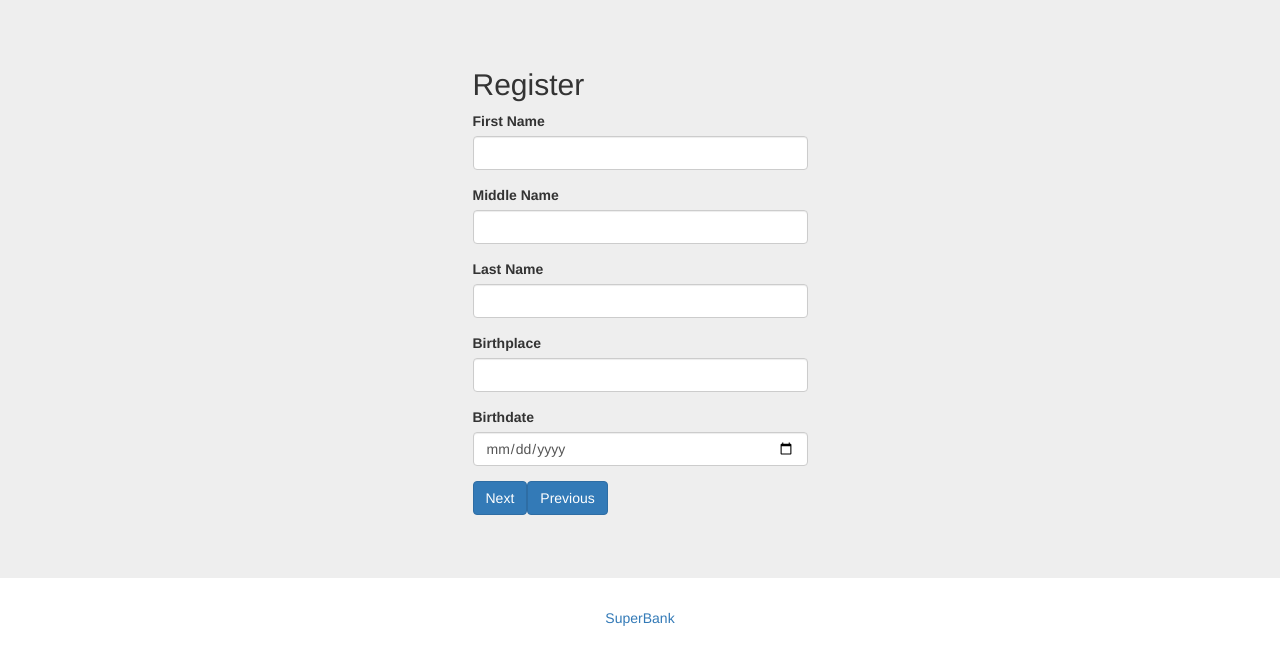
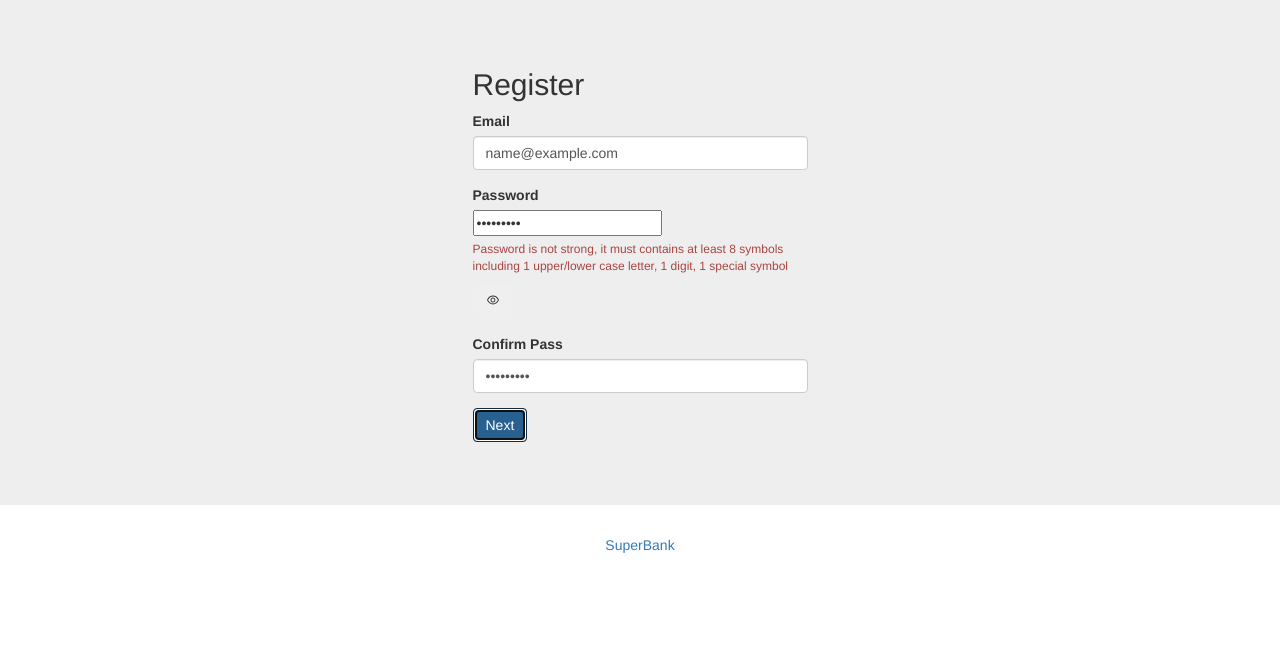
Before and after one commit to parhanchik/frontend, a React (Create React App) app: page /register in a window 1280 px wide. Both pictures are taken after typing "name@example.com", "Sample123", "Sample123" into the empty fields and a click on the button "Next". Shown: the top 664 px of the page. Built offline with nearby package versions, Linux system fonts and the light colour scheme.

Commit message:
2fa frontend: multistep registration form, full functionality (no  error handling)

```diff
--- a/src/RegisterPage/PassportDetails.jsx
+++ b/src/RegisterPage/PassportDetails.jsx
@@ -18,19 +18,20 @@ class PassportDetails extends React.Component {
         this.handleSubmit = this.handleSubmit.bind(this);
     }
 
-
     back = e => {
         e.preventDefault();
         this.props.prevStep();
     };
 
-    //validateSeries(value)
-    //{
-    //    if (!value) return false;
-    //    if (/^([0-9]{4})$/.test(value))
-    //        this.setState({isSeriesValid: true})
-    //    else this.setState({isSeriesValid: false});
-    //}
+    validateSeries(value)
+    {
+        if (!value) return false;
+        if (/^([0-9]{4})$/.test(value))
+            //this.setState({isSeriesValid: true})
+        //else this.setState({isSeriesValid: false});
+            return true;
+        else return false;
+    }
 
     //validateNumber(value)
     //{
@@ -44,7 +45,7 @@ class PassportDetails extends React.Component {
 
 
     handleSubmit(event) {
-        const { values, handleChange } = this.props;
+        const { values, handleChange, valid_values } = this.props;
         event.preventDefault();
 
         //this.completeTimestamps();
@@ -55,7 +56,8 @@ class PassportDetails extends React.Component {
             && values.firstName && values.middleName
             && values.lastName && values.issuedBy
             && values.issuedAt && values.address
-            && values.birthplace && values.birthdate && values.confirmPass) {
+            && values.birthplace && values.birthdate && values.confirmPass
+        && valid_values.series &&valid_values.number) {
             const user = { email: values.email,
                 password: values.password,
                 series:values.series,
@@ -82,7 +84,7 @@ class PassportDetails extends React.Component {
 
 
     render() {
-        const { values, handleChange } = this.props;
+        const { values, handleChange, valid_values } = this.props;
 
         const { registering  } = this.props;
         const { submitted } = this.state;
@@ -99,18 +101,25 @@ class PassportDetails extends React.Component {
             <div className="col-md-6 col-md-offset-3">
                 <h2>Register</h2>
                 <form name="form" onSubmit={this.handleSubmit}>
-                    <div className={'form-group' + (submitted && (!values.series)  ? ' has-error' : '')}>
+                    <div className={'form-group' + (submitted && ((!values.series) || !valid_values.isSeriesValid)  ? ' has-error' : '')}>
                         <label htmlFor="series">Series</label>
-                        <input type="text" className="form-control" name="series" value={values.series} onChange={handleChange('series')} />
+                        <input type="text" className="form-control" name="series" value={values.series}
+                               pattern={"[0-9]{4}"} onChange={handleChange('series')} />
                         {submitted && !values.series &&
                             <div className="help-block">Series is required</div>
                         }
+                        {submitted && values.series && !valid_values.isSeriesValid &&
+                            <div className="help-block">Series has invalid symbols</div>
+                        }
                     </div>
-                    <div className={'form-group' + (submitted && !values.number ? ' has-error' : '')}>
+                    <div className={'form-group' + (submitted && (!values.number || !valid_values.isNumberValid)  ? ' has-error' : '')}>
                         <label htmlFor="number">Number</label>
                         <input type="text" className="form-control" name="number" value={values.number } onChange={handleChange('number')} />
                         {submitted && !values.number &&
                             <div className="help-block">Number is required</div>
+                        }
+                        {submitted && values.number && !valid_values.isNumberValid &&
+                            <div className="help-block">Number has invalid symbols</div>
                         }
                     </div>
                     <div className={'form-group' + (submitted && !values.issuedBy ? ' has-error' : '')}>
--- a/src/RegisterPage/PersonalDetails.jsx
+++ b/src/RegisterPage/PersonalDetails.jsx
@@ -19,9 +19,10 @@ class PersonalDetails extends React.Component {
 
     continue = e => {
         this.setState({submitted:true});
-        const { values, handleChange } = this.props;
+        const { values, handleChange, valid_values } = this.props;
         e.preventDefault();
-        if (values.firstName && values.middleName && values.lastName && values.birthdate && values.birthplace )
+        if (values.firstName && values.middleName && values.lastName && values.birthdate && values.birthplace
+            && valid_values.isFirstNameValid && valid_values.isMiddleNameValid && valid_values.isLastNameValid)
         this.props.nextStep();
     };
 
@@ -46,7 +47,7 @@ class PersonalDetails extends React.Component {
 
 
         const { registering  } = this.props;
-        const { values, handleChange } = this.props;
+        const { values, handleChange, valid_values } = this.props;
         // const { user, submitted, isPasswordShown, confirmPass, isPasswordStrong } = this.state;
 
         //const handleSeriesChange = evt =>{
@@ -58,25 +59,34 @@ class PersonalDetails extends React.Component {
             <div className="col-md-6 col-md-offset-3">
                 <h2>Register</h2>
                 <form name="form">
-                    <div className={'form-group' + (submitted && !values.firstName ? ' has-error' : '')}>
+                    <div className={'form-group' + (submitted && (!values.firstName || !valid_values.isFirstNameValid) ? ' has-error' : '')}>
                         <label htmlFor="firstName">First Name</label>
                         <input type="text" className="form-control" name="firstName" value={values.firstName} onChange={handleChange('firstName')} />
                         {submitted && !values.firstName &&
                             <div className="help-block">First Name is required</div>
                         }
+                        {submitted && values.firstName && !valid_values.isFirstNameValid &&
+                            <div className="help-block">First Name has invalid symbols</div>
+                        }
                     </div>
-                    <div className={'form-group' + (submitted && !values.middleName ? ' has-error' : '')}>
+                    <div className={'form-group' + (submitted && (!values.middleName || !valid_values.isMiddleNameValid) ? ' has-error' : '')}>
                         <label htmlFor="middleName">Middle Name</label>
                         <input type="text" className="form-control" name="middleName" value={values.middleName} onChange={handleChange('middleName')} />
                         {submitted && !values.middleName &&
                             <div className="help-block">Middle Name is required</div>
                         }
+                        {submitted && values.middleName && !valid_values.isMiddleNameValid &&
+                            <div className="help-block">Middle Name has invalid symbols</div>
+                        }
                     </div>
-                    <div className={'form-group' + (submitted && !values.lastName ? ' has-error' : '')}>
+                    <div className={'form-group' + (submitted && (!values.lastName || !valid_values.isLastNameValid) ? ' has-error' : '')}>
                         <label htmlFor="lastName">Last Name</label>
                         <input type="text" className="form-control" name="lastName" value={values.lastName} onChange={handleChange('lastName')} />
                         {submitted && !values.lastName &&
                             <div className="help-block">Last Name is required</div>
+                        }
+                        {submitted && values.lastName && !valid_values.isLastNameValid &&
+                            <div className="help-block">Last Name has invalid symbols</div>
                         }
                     </div>
                     <div className={'form-group' + (submitted && !values.birthplace ? ' has-error' : '')}>
--- a/src/RegisterPage/RegisterPage.jsx
+++ b/src/RegisterPage/RegisterPage.jsx
@@ -32,6 +32,19 @@ class RegisterPage extends React.Component {
             //isPasswordShown: false,
             confirmPass: '',
             isPasswordStrong: false,
+            isEmailValid: false,
+            isPasswordValid: false,
+            isSeriesValid: false,
+            isNumberValid: false,
+            isFirstNameValid: false,
+            isMiddleNameValid: false,
+            isLastNameValid: false,
+            isIssuedByValid: false,
+            isIssuedAtValid: false,
+            isAddressValid: false,
+            isBirthplaceValid: false,
+            isBirthdateValid: false,
+
             step:1
             };
 
@@ -43,24 +56,124 @@ class RegisterPage extends React.Component {
         document.title = "SuperBank Register";
     }
 
+    validatePassword (value)  {
+        if (!value) return false;
+
+        if (validator.isStrongPassword(value, {
+            minLength: 8, minLowercase: 1,
+            minUppercase: 1, minNumbers: 1, minSymbols: 1
+        })) {
+            return true;
+        } else {
+            return false;
+        }
+    }
 
 
+    validate(name, value)
+    {
 
-    handleChange(event) {
-        const { name, value } = event.target;
+        //console.log(name, value)
+        //console.log(/^[0-9a-zA-Z._-]+@[0-9a-zA-Z._-]+\.[0-9a-zA-Z._-]+$/.test(value))
+        if (name === "email")
+        {
+
+            if (/^[0-9a-zA-Z._-]+@[0-9a-zA-Z._-]+\.[0-9a-zA-Z._-]+$/.test(value))
+            {console.log("YES");this.setState({ isEmailValid: true });}
+            else {console.log("NO");this.setState({ isEmailValid: false });}
+        }
 
         if (name === "password")
         {
             if (this.validatePassword(value))
             {this.setState({ isPasswordStrong: true });}
             else {this.setState({ isPasswordStrong: false });}
+            /// add valid
+            //if (/^[a-zA-Z0-9!"#$%&'()*+,./:;<=>?@\[\\\]^_`{|}~ -]+$/.test(value))
+            //{this.setState({ isPasswordValid: true });}
+            //else {this.setState({ isPasswordValid: false });}
+
+        }
+        if (name === "series")
+        {
+            if (/^[0-9]{4}$/.test(value))
+            {this.setState({ isSeriesValid: true });}
+            else {this.setState({ isSeriesValid: false });}
+        }
+
+        if (name === "number")
+        {
+            if (/^[0-9]{6}$/.test(value))
+            {this.setState({ isNumberValid: true });}
+            else {this.setState({ isNumberValid: false });}
+        }
+
+
+        if (name === "firstName")
+        {
+            if (/^[A-Z][a-z]*$/.test(value))
+            {this.setState({ isFirstNameValid: true });}
+            else {this.setState({ isFirstNameValid: false });}
+        }
+
+        if (name === "middleName")
+        {
+            if (/^[A-Z][a-z]*$/.test(value))
+            {this.setState({ isMiddleNameValid: true });}
+            else {this.setState({ isMiddleNameValid: false });}
+        }
+
+        if (name === "lastName")
+        {
+            if (/^[A-Z][a-z]*$/.test(value))
+            {this.setState({ isLastNameValid: true });}
+            else {this.setState({ isLastNameValid: false });}
+        }
+
+        //if (name === "issuedBy")
+        //{
+        //    if (/^[0-9]{4}$/.test(value))
+        //    {this.setState({ isIssuedByValid: true });}
+        //    else {this.setState({ isIssuedByValid: false });}
+        //}
+
+        //if (name === "address")
+        //{
+        //    if (/^[0-9]{4}$/.test(value))
+        //    {this.setState({ isAddressValid: true });}
+        //    else {this.setState({ isAddressValid: false });}
+        //}
+
+        //if (name === "birthplace")
+        //{
+        //    if (/^[a-zA-Z.-]*$/.test(value))
+        //    {this.setState({ isBirthplaceValid: true });}
+        //    else {this.setState({ isBirthplaceValid: false });}
+        //}
+
+    }
+
+
+    handleChange(event) {
+        const { name, value } = event.target;
+
+        //if (name === "password")
+       // {
+       //     if (this.validatePassword(value))
+       //     {this.setState({ isPasswordStrong: true });}
+       //     else {this.setState({ isPasswordStrong: false });}
 //
-        }
+       // }
+        console.log("kkk");
+        this.validate(name, value)
+        console.log("kkk-2")
 
         this.setState({
             [name]:value
         });
     }
+
+
 
     handleSubmit(event) {
         event.preventDefault();
@@ -112,6 +225,22 @@ class RegisterPage extends React.Component {
 
     // Handle fields change
     handleChange = input => e => {
+
+        //const { name, value } = event.target;
+
+        //if (name === "password")
+        // {
+        //     if (this.validatePassword(value))
+        //     {this.setState({ isPasswordStrong: true });}
+        //     else {this.setState({ isPasswordStrong: false });}
+//
+        // }
+        //console.log("kkk");
+        this.validate(input, e.target.value)
+        //console.log("kkk-2")
+
+
+
         this.setState({ [input]: e.target.value });
     };
 
@@ -123,6 +252,13 @@ class RegisterPage extends React.Component {
             issuedBy, issuedAt, address, birthplace, birthdate, confirmPass } = this.state;
         const values = { email, password, series, number, firstName, middleName, lastName,
             issuedBy, issuedAt, address, birthplace, birthdate, confirmPass };
+
+        const { isPasswordStrong, isEmailValid, isPasswordValid, isSeriesValid, isNumberValid, isFirstNameValid, isMiddleNameValid, isLastNameValid } = this.state;
+        const valid_values = { isPasswordStrong, isEmailValid, isPasswordValid, isSeriesValid, isNumberValid, isFirstNameValid, isMiddleNameValid, isLastNameValid };
+
+
+
+
         const { registering  } = this.props;
 
         //const toggleBtn = () =>{
@@ -140,6 +276,7 @@ class RegisterPage extends React.Component {
                         nextStep={this.nextStep}
                         handleChange={this.handleChange}
                         values={values}
+                        valid_values={valid_values}
                     />
                 );
             case 2:
@@ -149,6 +286,7 @@ class RegisterPage extends React.Component {
                         prevStep={this.prevStep}
                         handleChange={this.handleChange}
                         values={values}
+                        valid_values={valid_values}
                     />
                 );
             case 3:
@@ -158,6 +296,7 @@ class RegisterPage extends React.Component {
                         prevStep={this.prevStep}
                         handleChange={this.handleChange}
                         values={values}
+                        valid_values={valid_values}
                     />
                 );
             default:
--- a/src/RegisterPage/UserDetails.jsx
+++ b/src/RegisterPage/UserDetails.jsx
@@ -15,39 +15,22 @@ class UserDetails extends React.Component {
         this.state = {
             submitted: false,
             isPasswordShown: false,
-            isPasswordStrong: false,
+            //isPasswordStrong: false,
+            //isPasswordValid: false,
+            //isEmailValid: false
         };
     }
 
     continue = e => {
+        console.log("kkk-1");
         this.setState({submitted:true});
-        const { values, handleChange } = this.props;
+        const { values, handleChange, valid_values } = this.props;
         e.preventDefault();
-        if (values.email && values.password && values.confirmPass)
+        if (values.email && values.password && values.confirmPass && valid_values.isEmailValid && valid_values.isPasswordStrong)
         this.props.nextStep();
     };
 
 
-    validatePassword(value) {
-        if (!value) return false;
-
-        if (validator.isStrongPassword(value, {
-            minLength: 8, minLowercase: 1,
-            minUppercase: 1, minNumbers: 1, minSymbols: 1
-        })) {
-            return true;
-        } else {
-            return false;
-        }
-    }
-
-    validateEmail(value)
-    {
-        if (!value) return false;
-        if (/^([a-z0-9_]+@[a-z0-9_]+\.[a-z0-9_]+)$/.test(value))
-            this.setState({isEmailValid: true})
-        else this.setState({isEmailValid: false});
-    }
 
 
     togglePasswordVisiblity = () => {
@@ -62,12 +45,12 @@ class UserDetails extends React.Component {
 
     render() {
 
-        const { values, handleChange } = this.props;
+        const { values, handleChange, valid_values } = this.props;
 
         const { registering  } = this.props;
         const { submitted } = this.state;
 
-        const { isPasswordShown, isPasswordStrong } = this.state;
+        const { isPasswordShown } = this.state;
 
         const toggleBtn = () =>{
             this.setState({ isPasswordShown: !isPasswordShown });
@@ -79,19 +62,22 @@ class UserDetails extends React.Component {
             <div className="col-md-6 col-md-offset-3">
                 <h2>Register</h2>
                 <form name="form" >
-                    <div className={'form-group' + (submitted && !values.email ? ' has-error' : '')}>
+                    <div className={'form-group' + (submitted && (!values.email || !valid_values.isEmailValid) ? ' has-error' : '')}>
                         <label htmlFor="email">Email</label>
                         <input type="text" className="form-control" name="email" value={values.email} onChange={handleChange('email')} />
                         {submitted && !values.email &&
                             <div className="help-block">Email is required</div>
                         }
+                        {submitted && values.email && !valid_values.isEmailValid &&
+                            <div className="help-block">Email must be "example@mail.com" and no contain special symbols</div>
+                        }
                     </div>
-                    <div className={'form-group' + (submitted && (!isPasswordStrong || !values.password) ? ' has-error' : '')}>
+                    <div className={'form-group' + (submitted && (!valid_values.isPasswordStrong || !values.password) ? ' has-error' : '')}>
                         <label htmlFor="password">Password</label>
                         <div>
                             <input type={isPasswordShown ? "text" : "password"} className="password-field" name="password" value={values.password} onChange={handleChange('password')} />
-                            {submitted && !this.validatePassword(values.password) && values.password &&
-                                <div className="help-block">Password is not strong</div>
+                            {submitted && !valid_values.isPasswordStrong && values.password &&
+                                <div className="help-block">Password is not strong, it must contains at least 8 symbols including 1 upper/lower case letter, 1 digit, 1 special symbol</div>
                             }
                             {submitted && !values.password &&
                                 <div className="help-block">Password is required</div>
```
